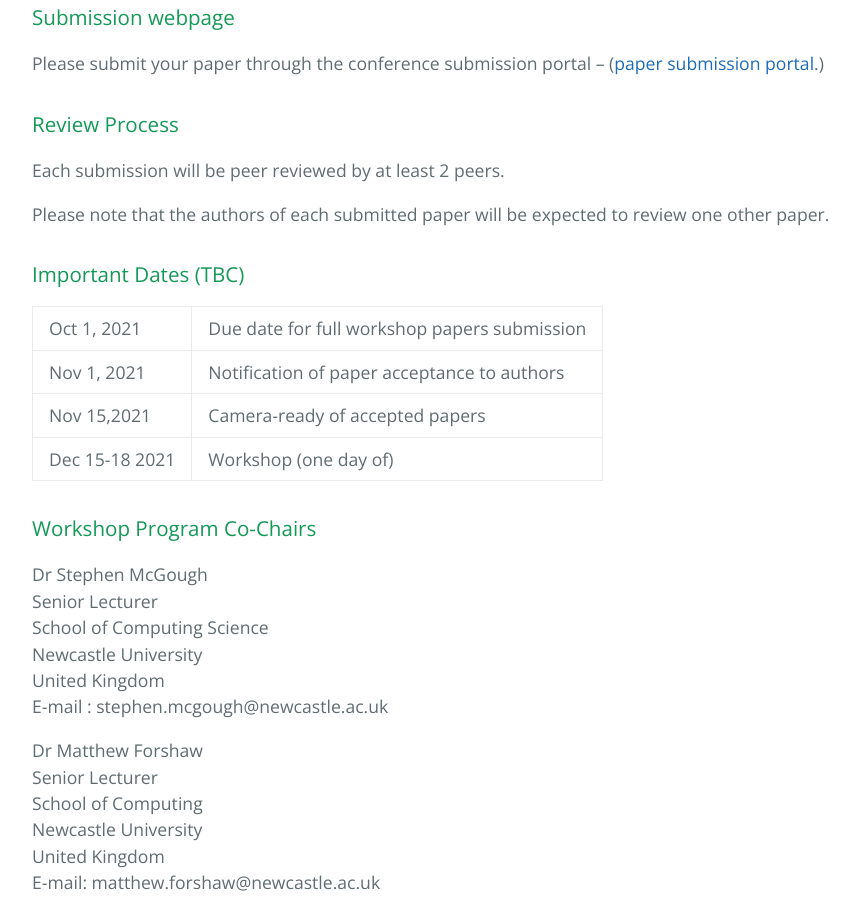
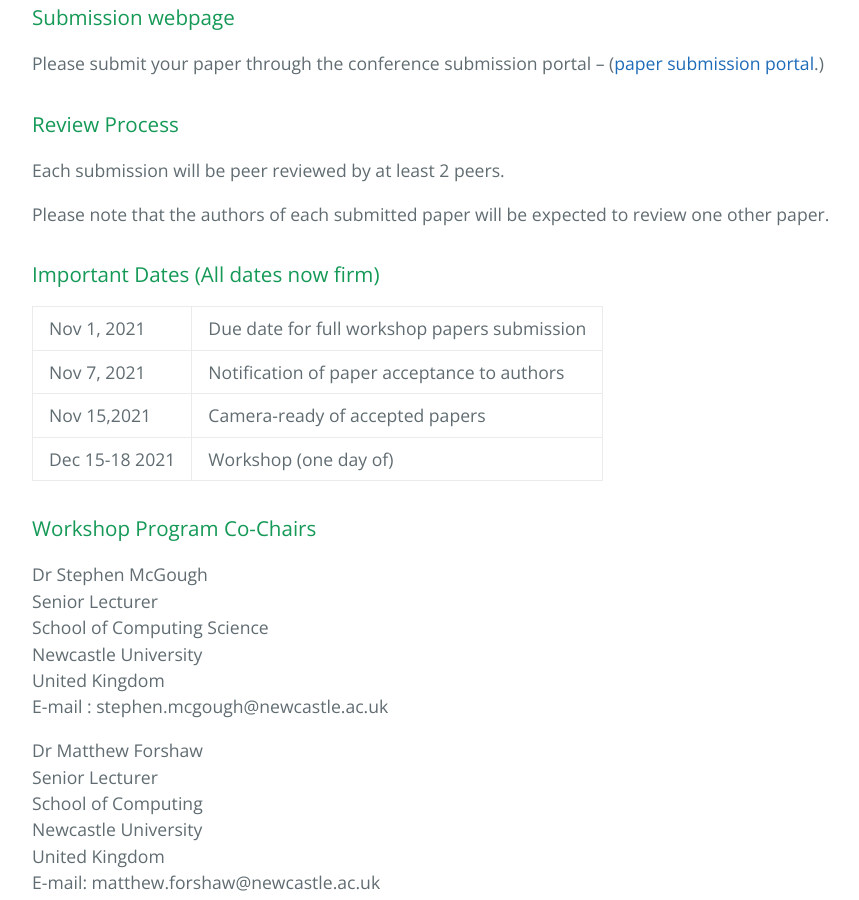
Before and after one commit to bda4s/bda4s.github.io, a Jekyll site: the page built from index.md, in a window 1280 px wide and 900 px high, scrolled down 2929 px. Shown: the whole window, without its empty margins (192-1051 px from the left). Built offline with Jekyll 4.4.1, drawn with Linux system fonts in a browser that asks for light colours; our own code applies the rules of GitHub Pages for plain Markdown files.

Commit message:
changed dates

```diff
--- a/index.md
+++ b/index.md
@@ -72,11 +72,11 @@ Each submission will be peer reviewed by at least 2 peers.
 
 Please note that the authors of each submitted paper will be expected to review one other paper.
 
-### Important Dates (TBC)
+### Important Dates (All dates now firm)
 
 |-------|-------------------|
-| Oct 1, 2021 | Due date for full workshop papers submission |
-| Nov 1, 2021 |  Notification of paper acceptance to authors |
+| Nov 1, 2021 | Due date for full workshop papers submission |
+| Nov 7, 2021 |  Notification of paper acceptance to authors |
 | Nov 15,2021 | Camera-ready of accepted papers |
 | Dec 15-18 2021 | Workshop (one day of) |
 
```
